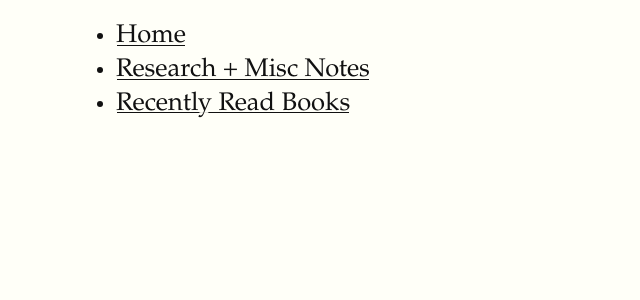
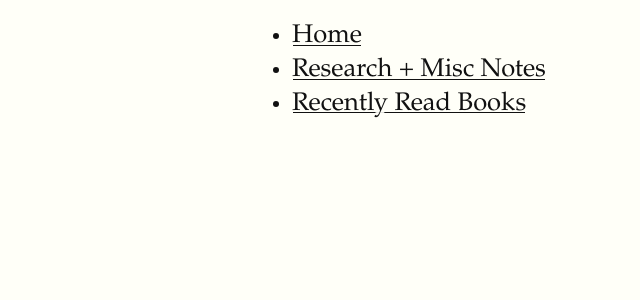
Before and after one commit to kozleo/kozleo.github.io, a Jekyll site: the page built from Misc/blah.md, in a window 1280 px wide. Shown: the top 300 px of the page, without its empty margins (84-724 px from the left). Built offline with Jekyll 4.4.1, drawn with Linux system fonts in a browser that asks for light colours; nearby versions of some CDN libraries; our own code applies the rules of GitHub Pages for plain Markdown files.

Commit message:
Update main.css

```diff
--- a/css/main.css
+++ b/css/main.css
@@ -4,7 +4,7 @@ html {
 }
 
 body {
-    width: 87.5%;
+    width: 60%;
     margin-left: auto;
     margin-right: auto;
     padding-left: 12.5%;
```
